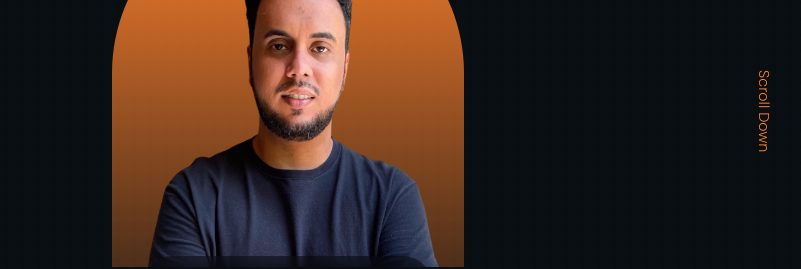
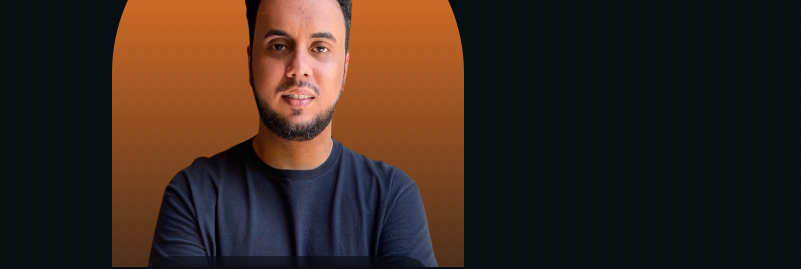
Before and after one commit to Campos2002/personal-portfolio, a React (Create React App) app: page / in a window 1280 px wide. Shown: the part 453-722 px from the top of the page, without its empty margins (352-1153 px from the left). Built offline with nearby package versions, Linux system fonts and the light colour scheme.

Commit message:
edição do component Header

```diff
--- a/src/components/header/Header.jsx
+++ b/src/components/header/Header.jsx
@@ -16,7 +16,6 @@ const Header = () => {
           <div className="me">
             <img src={ME} alt="me" />
           </div>
-          <a href="#contact" className='scroll__down'>Scroll Down</a>
 
         </div>
 
```
